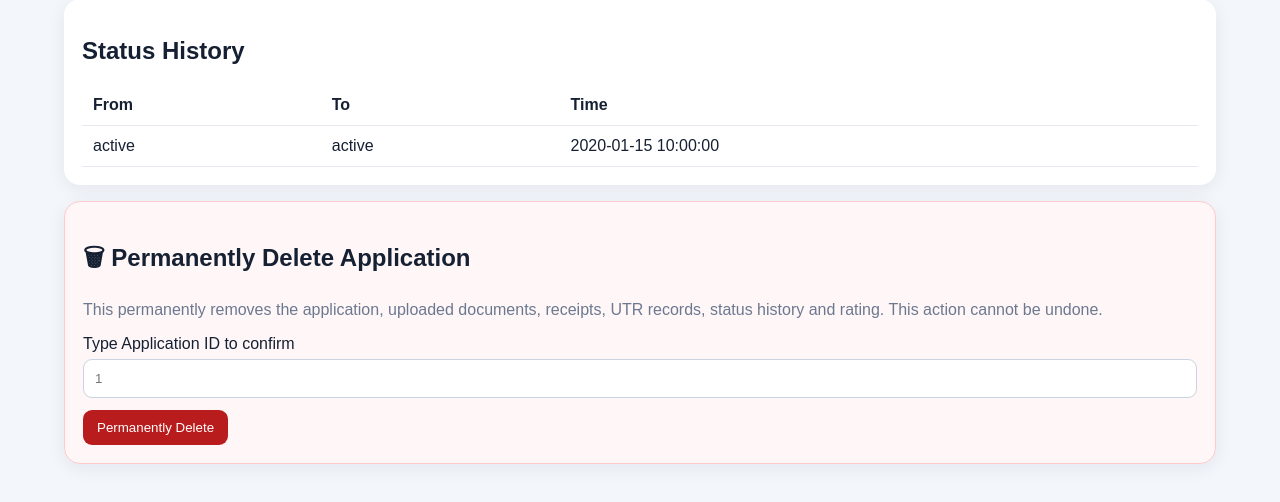
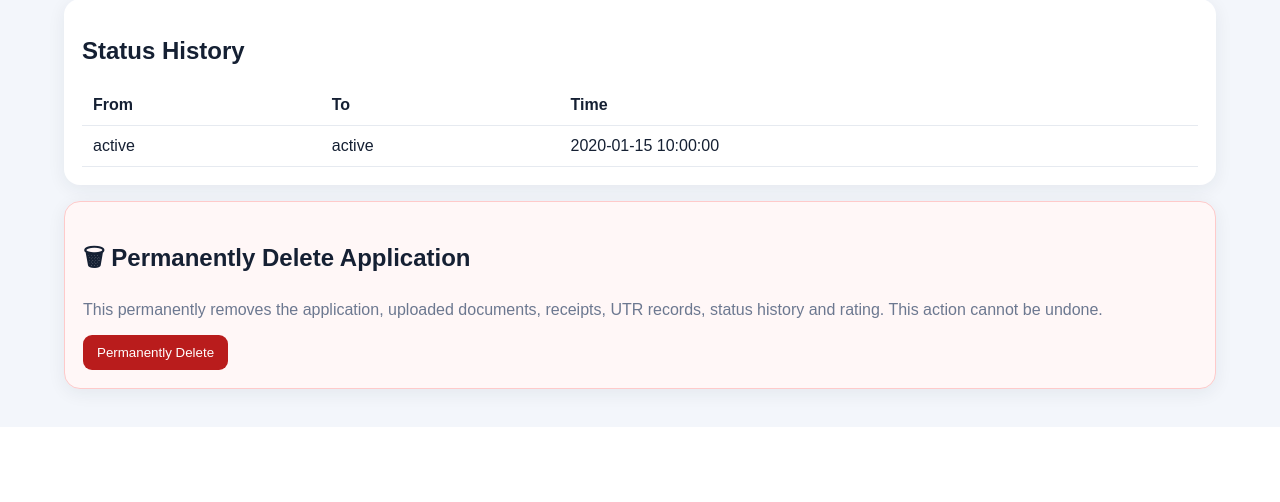
Before and after one commit to yayapaycare-afk/ibw-professional-bot, a Python web app: template app/templates/application.html in a window 1280 px wide. Shown: the part 1364-1866 px from the top of the page. After the commit the page ends 1771 px from the top, so only its background shows below. Run offline with Jinja, Linux system fonts and the light colour scheme; the template is opened without the code that fills it: most values are stand-ins (such as "Sample title", 1, 10 or a date in 2020).

Commit message:
Add files via upload

```diff
--- a/app/templates/application.html
+++ b/app/templates/application.html
@@ -129,13 +129,8 @@
 <div class="card danger-zone">
   <h2>🗑 Permanently Delete Application</h2>
   <p class="muted">This permanently removes the application, uploaded documents, receipts, UTR records, status history and rating. This action cannot be undone.</p>
-  {% if request.query_params.get('delete_error') %}
-  <p class="warning">Application ID did not match. Nothing was deleted.</p>
-  {% endif %}
-  <form method="post" action="/admin/application/{{ a.id }}/delete" onsubmit="return confirm('This action cannot be undone. Permanently delete this application?')">
-    <label>Type Application ID to confirm</label>
-    <input name="confirm_application_id" placeholder="{{ a.application_id or 'DRAFT-' ~ a.id }}" required>
-    <button class="danger">Permanently Delete</button>
+  <form method="post" action="/admin/application/{{ a.id }}/delete" onsubmit="return confirm('⚠️ Permanently delete this application and all related documents, receipts, UTR records, status history and rating? This action cannot be undone.');">
+    <button type="submit" class="danger">Permanently Delete</button>
   </form>
 </div>
 
```
